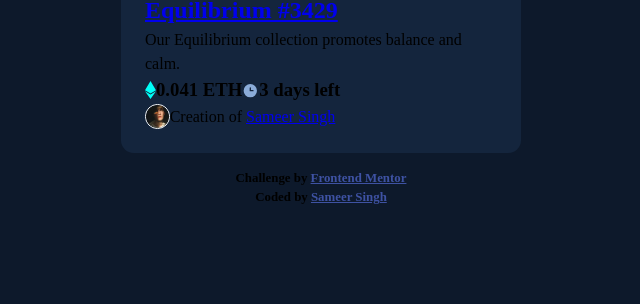
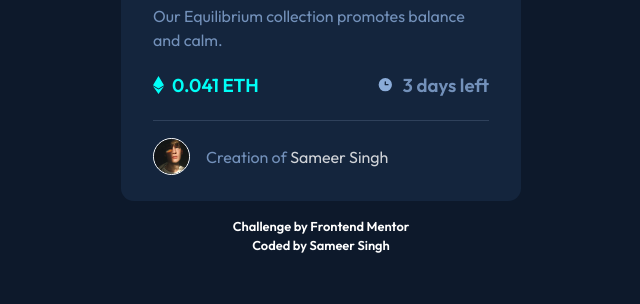
Before and after one commit to SameerJS6/NFT-Preview-Card, a plain HTML site: page index.html in a window 1280 px wide. Shown: the part 496-800 px from the top of the page, without its empty margins (319-959 px from the left). Drawn offline with Linux system fonts and the light colour scheme.

Commit message:
All the Animation and Also Completed

```diff
--- a/index.html
+++ b/index.html
@@ -26,19 +26,19 @@
       <h2><a href="#">Equilibrium #3429</a></h2>
       <p>Our Equilibrium collection promotes balance and calm.</p>
 
-      <div class="price-box | flex">
-        <div class="eth flex">
+      <div class="price-box">
+        <div class="eth">
           <img src="./images/icon-ethereum.svg" alt="Ethereum">
           <h3>0.041 ETH</h3>
         </div>
 
-        <div class="clock flex">
+        <div class="clock">
           <img src="./images/icon-clock.svg" alt="Clock">
           <h3>3 days left</h3>
         </div>
       </div>
 
-      <div class="creation | flex">
+      <div class="creation">
         <img src="./images/image-avatar.png" alt="Person's Profile Picture">
         <p>Creation of <a href="#">Sameer Singh</a></p>
       </div>
--- a/style.css
+++ b/style.css
@@ -112,16 +112,28 @@
     justify-content: center;
     align-items: center;
     min-height: 100vh;
+    font-family: var(--ff-primary);
     background-color: var(--clr-secondary-400);
 }
 .container{
     width: 85%;
     border: none;
     margin: 1rem;
-    padding: 1.5rem 1.5rem;
+    padding: 1.5rem 2rem 0rem;
     max-width: 25rem;
     border-radius: .8rem;
+    animation: boxTop 1.5s ease;
     background-color: var(--clr-secondary-500);
+}
+@keyframes boxTop {
+  from{
+    opacity: 0;
+    transform: translateY(150px);
+  }
+  to{
+    opacity: 1;
+    transform: translateY(0);
+  }
 }
 .wrap-img{
     position: relative;
@@ -132,6 +144,18 @@
     transition: all .4s ease;
     /* width: 95%; */
     /* max-width: 25rem; */
+    animation: img-animation 2s ease;
+    box-shadow: 0 4px 10px rgb(31, 31, 31);
+}
+@keyframes img-animation {
+  from{
+    opacity: 0;
+    transform: scale(1.2);
+  }
+  to{
+    opacity: 1;
+    transform: scale(1);;
+  }
 }
 .equilibrium{
     /* width: 95%; */
@@ -174,17 +198,141 @@
         transform: translateY(0px);
     }
 }
-
+/* Wrapper  */
+.wrapper{
+  padding-block: 1.5em 1rem;
+  font-size: var(--fs-400);
+}
+.wrapper h2{
+  font-weight: var(--fw-600);
+  font-size: var(--fs-800);
+  animation: scale-animation 1.5s ease;
+}
+.wrapper p{
+  padding-block: 1rem;
+  /* color: var(--clr-accent-500); */
+  color: var(--clr-primary-400);
+  opacity: .8;
+  animation: scale-animation 1.5s ease;
+}
+@keyframes scale-animation {
+  from{
+    opacity: 0;
+    transform: scale(1.3);
+  }
+  to{
+    opacity: 1;
+    transform: scale(1);
+  }
+}
+.wrapper a{
+  text-decoration: none;
+  color: var(--clr-neutral-100);
+  transition: all .4s ease;
+}
+.wrapper a:is(:hover, :focus-within) {
+  color: var(--clr-accent-400);
+}
+/* Price Box  */
+.price-box{
+  display: flex;
+  justify-content: space-between;
+  align-items: center;
+  padding-top: .2rem;
+  margin-bottom: 1.3rem;
+}
+.eth, .clock{
+  display: flex;
+  justify-content: space-between;
+  align-items: center;
+  gap: 0.5rem;
+  font-size: var(--fs-400);
+  font-weight: var(--fw-300);
+  color: var(--clr-primary-400);
+}
+.eth {
+  color: var(--clr-accent-400);
+  font-weight: var(--fw-300);
+  font-size: var(--fs-400);
+  animation: side-vise 1.5s ease;
+}
+@keyframes side-vise {
+  from{
+    opacity: 0;
+    transform: translateX(-100px);
+  }
+  to{
+    opacity: 1;
+    transform: translateX(0);
+  }
+}
+.clock{
+  animation: side-vise-reve 1.5s ease;
+}
+@keyframes side-vise-reve {
+  from{
+    opacity: 0;
+    transform: translateX(100px);
+  }
+  to{
+    opacity: 1;
+    transform: translateX(0);
+  }
+}
+.clock h3{
+  opacity: .8;
+}
+/* Creation  */
+.creation {
+  display: flex;
+  align-items: center;
+  gap: 1rem;
+  border-top: 1px solid var(--clr-accent-500);
+  padding-top: 0.5rem;
+}
+.creation p{
+  animation: create 1.5s ease;
+}
+@keyframes create {
+  from{
+    opacity: 0;
+    transform: translateX(150px);
+  }
+  to{
+    opacity: 1;
+    transform: translateX(0px);
+  }
+}
 .creation img{
-    width: 7%;
+    width: 11%;
     max-width: 3rem;
     border: 1px solid white;
     border-radius: 50%;
+    animation: create-img 1.5s ease;
 }
+@keyframes create-img {
+  from{
+    opacity: 0;
+    transform: translateX(-200px);
+  }
+  to{
+    opacity: 1;
+    transform: translateX(0px);
+  }
+}
+/* Last Attribution  */
 .attribution {
     font-size: 11px;
     text-align: center;
+    color: var(--clr-neutral-100);
+    margin-bottom: .8rem;
+    animation: scale-animation 2.5s ease;
 }
 .attribution a {
-    color: hsl(228, 45%, 44%);
+    color: var(--clr-neutral-100);
+    text-decoration: none;
+    transition: all .4s ease;
 }
+.attribution a:is(:hover, :focus-within) {
+  color: var(--clr-accent-400);
+}
```
